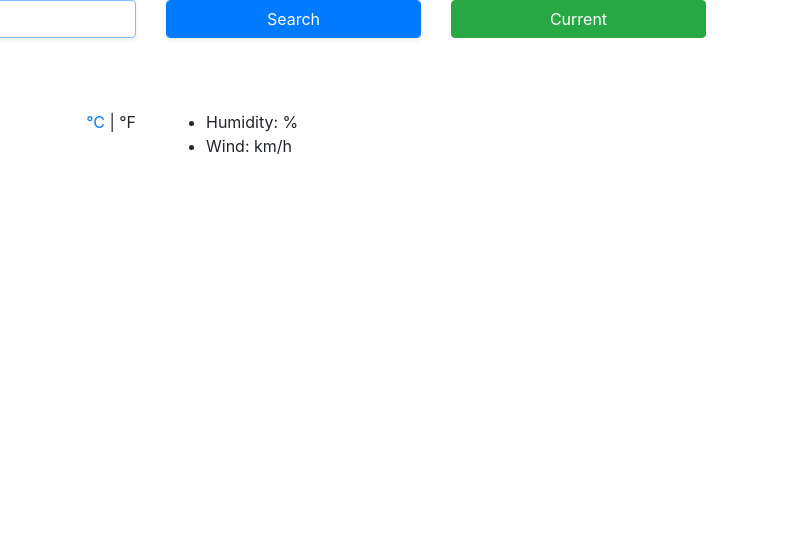
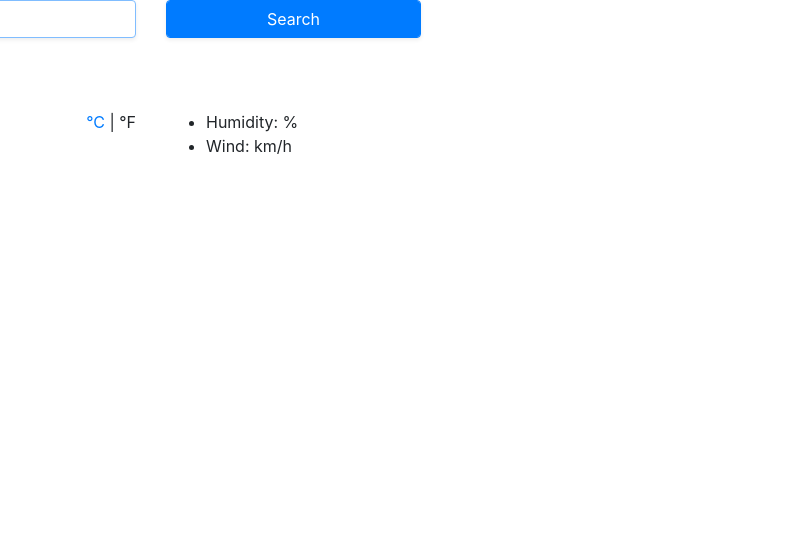
Before and after one commit to jaimierae525/weatherapp, a website built with Parcel: page index.html in a window 1280 px wide. Shown: the full height of the page, 489-1280 px from the left. Built offline with nearby package versions, Linux system fonts and the light colour scheme.

Commit message:
Change button Change button

```diff
--- a/index.html
+++ b/index.html
@@ -38,12 +38,7 @@
               />
             </div>
             <div class="col-3">
-              <button
-                class="btn btn-success w-100"
-                id="current-location-button"
-              >
-                Current
-              </button>
+
             </div>
           </div>
         </form>
```
